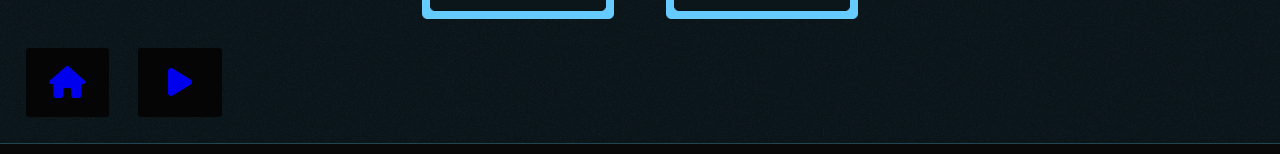
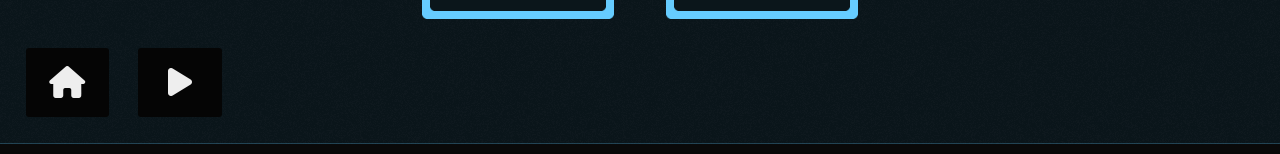
Before and after one commit to OranjePeel2020/Cosmic-Dice-game, a plain HTML site: page dice.html in a window 1280 px wide. Shown: the part 440-594 px from the top of the page. Drawn offline with Linux system fonts and the light colour scheme.

Commit message:
Update styles.css

```diff
--- a/styles.css
+++ b/styles.css
@@ -11,6 +11,7 @@ h1, h2, h3, h4, h5, h6, p{
 
 a{
   text-decoration: none;
+  color: #EEEEEE;
 }
 
 /* End of the css reset */
```
